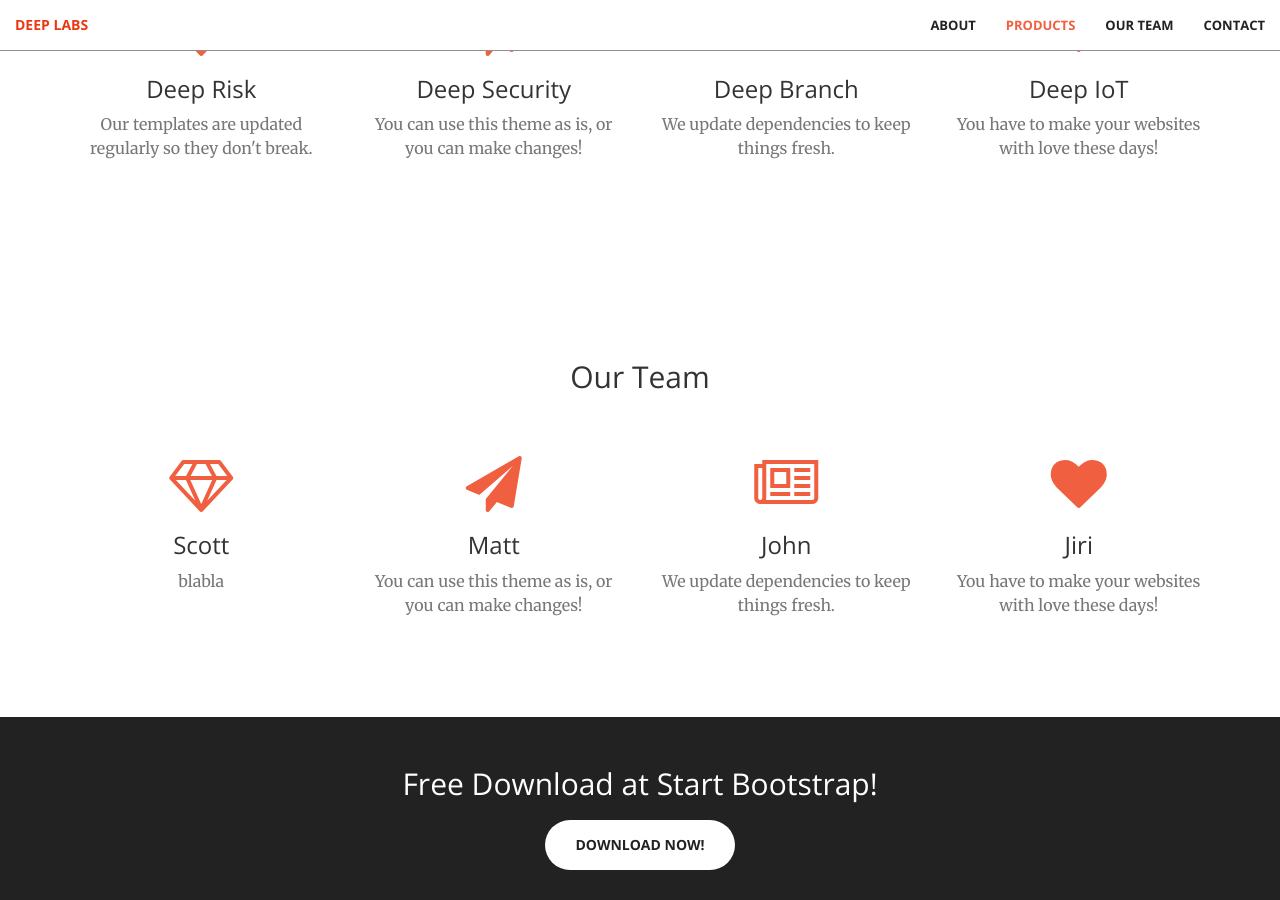
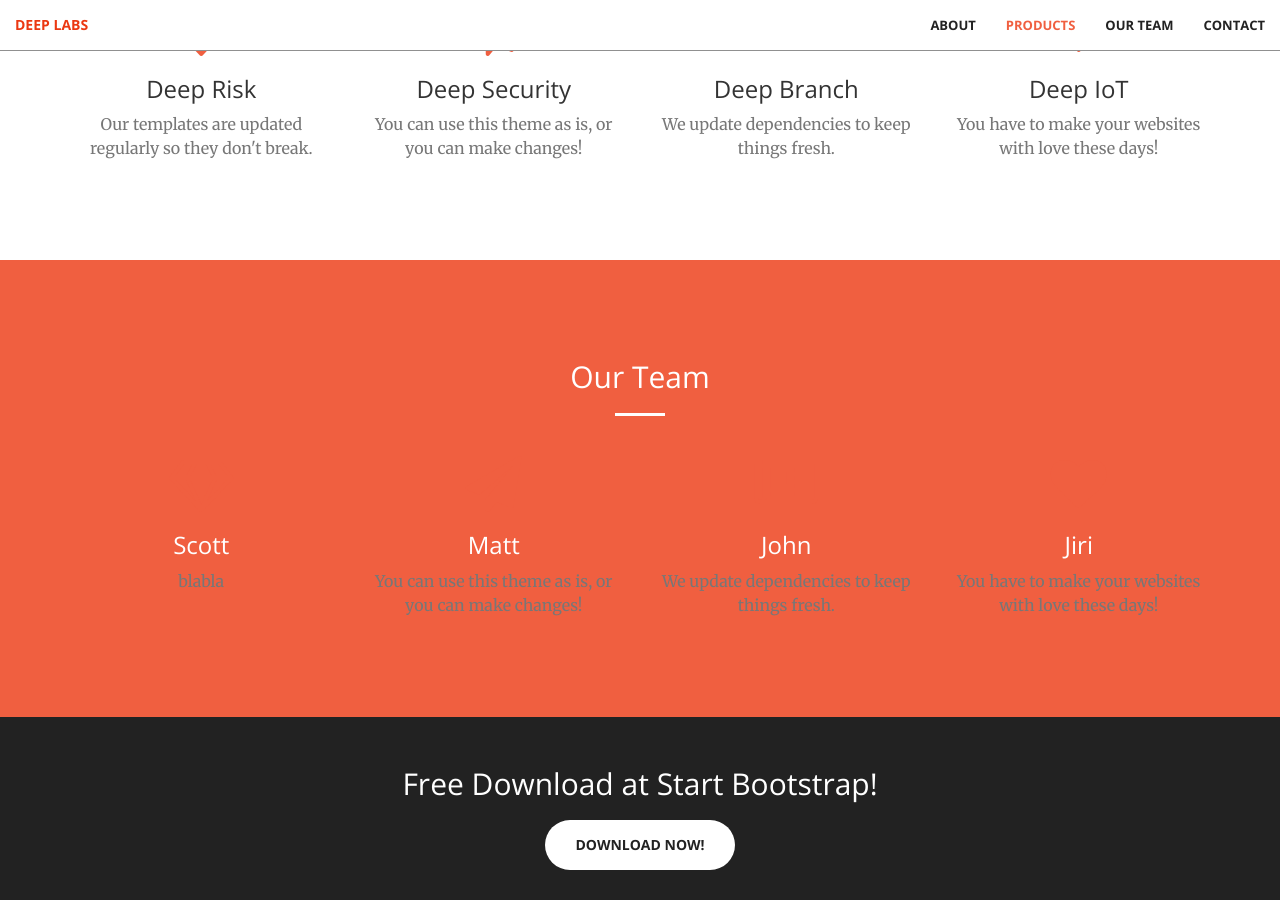
Before and after one commit to CzechJiri/test2, a Jekyll site: the page built from index.html, in a window 1280 px wide and 900 px high, scrolled down 1490 px. Built offline with Jekyll 4.4.1, drawn with Linux system fonts in a browser that asks for light colours.

Commit message:
first commit

```diff
--- a/_includes/ourteam.html
+++ b/_includes/ourteam.html
@@ -1,4 +1,4 @@
-<section id="ourteam">
+<section class="bg-primary" id="ourteam">
     <div class="container">
         <div class="row">
             <div class="col-lg-8 col-lg-offset-2 text-center">
```
